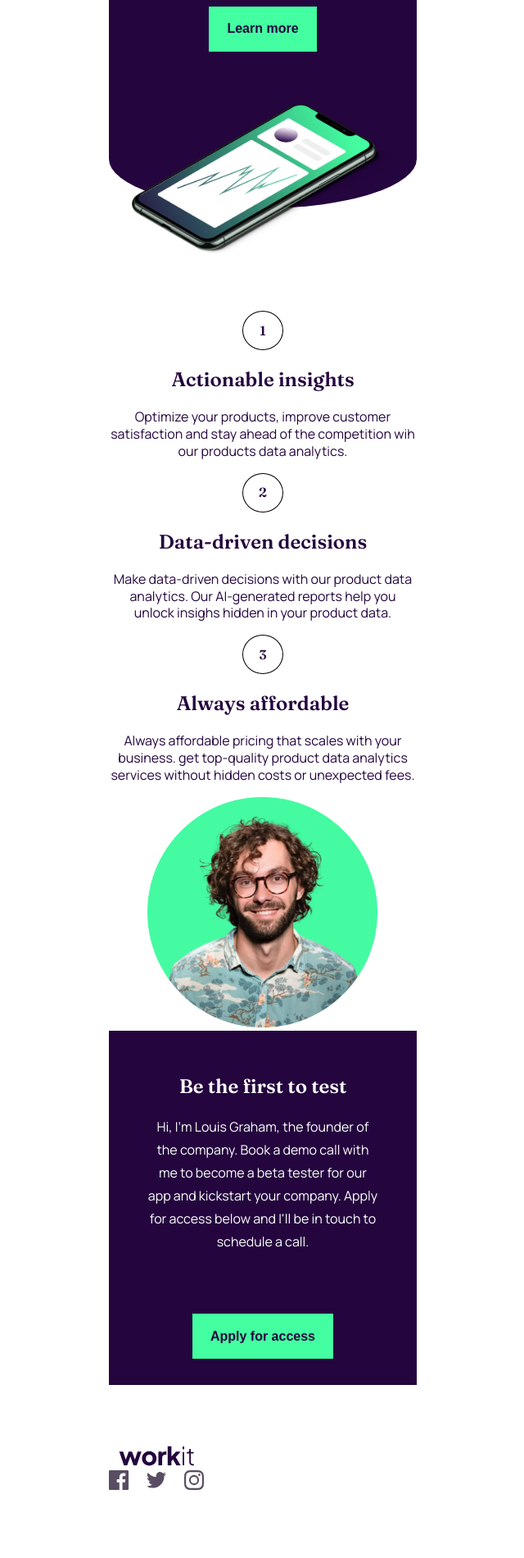
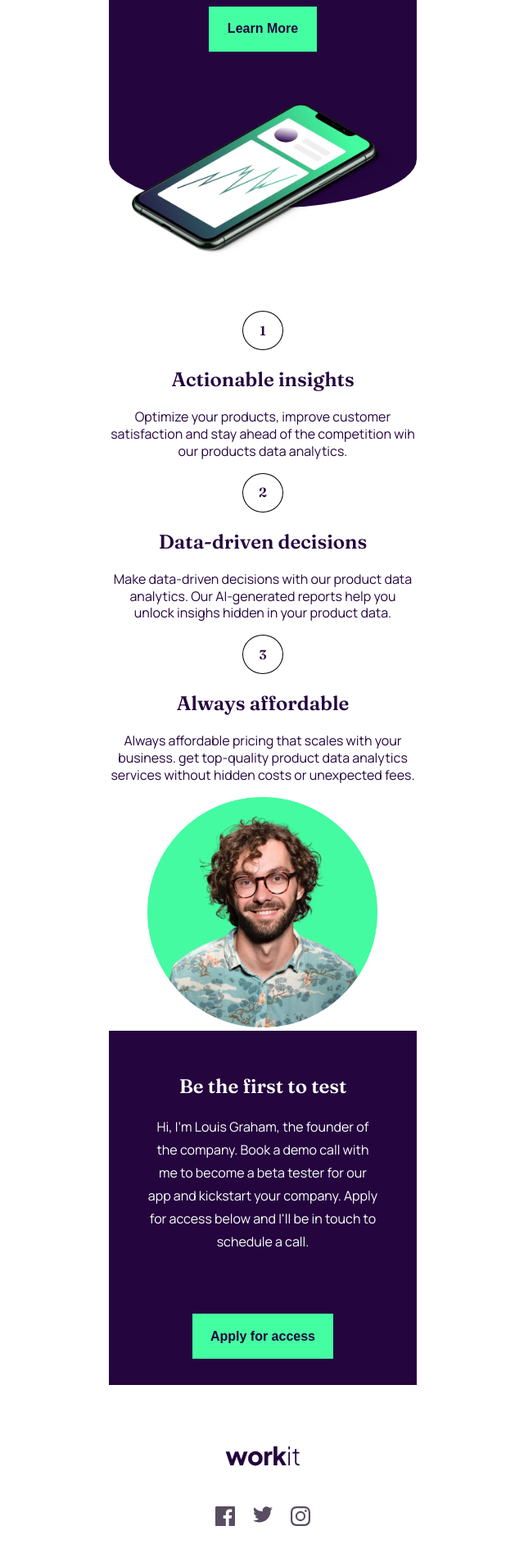
Before and after one commit to QLopes22/Workit-Landing-Page, a plain HTML site: page index.html in a window 1280 px wide. Shown: the part 244-2144 px from the top of the page at 82% size, without its empty margins (319-959 px from the left). Before the commit the page ends 2110 px from the top, so only its background shows below. Drawn offline with Linux system fonts and the light colour scheme.

Commit message:
adjusted buttons and hyper links

```diff
--- a/index.html
+++ b/index.html
@@ -15,14 +15,14 @@
   <header>
     <nav>
       <img class="logo" src="./images/logo-light.svg" alt="workit logo">
-      <p class="text"><a href="/"><span class="underline">Apply for access</span></a></p>
+      <p class="text"><a href="/"><span class="underline nav-span">Apply for access</span></a></p>
     </nav>
   </header>
   <main>
     <div class="hero-background"></div>
     <section class="hero-sec">
       <h1>Data <span class="underline">tailored</span> to your needs.</h1>
-      <button>Learn more</button>
+      <button type="button">Learn More</button>
       <br>
       <img class="phone-img" src="./images/image-hero.webp" alt="Image of an iphone using the Workit application">
     </section>
@@ -44,16 +44,16 @@
       <div class="founder-txt">
         <h1>Be the first to test</h1>
         <p class="text">Hi, I'm Louis Graham, the founder of the company. Book a demo call with me to become a beta tester for our app and kickstart your company. Apply for access below and I'll be in touch to schedule a call.</p>
-        <button>Apply for access</button>
+        <button type="button">Apply for access</button>
       </div>
     </section>
   </main>
   <footer class="footer">
     <img src="./images/logo-dark.svg" alt="" class="logo">
     <div class="social-container">
-      <img class="footer-img" src="./images/icon-facebook.svg" alt="Facebook icon">
-      <img class="footer-img" src="./images/icon-twitter.svg" alt="Twitter icon">
-      <img class="footer-img" src="./images/icon-instagram.svg" alt="Instagram icon">
+      <a href="/"><img class="footer-img" src="./images/icon-facebook.svg" alt="Facebook icon"></a>
+      <a href="/"><img class="footer-img" src="./images/icon-twitter.svg" alt="Twitter icon"></a>
+      <a href="/"><img class="footer-img" src="./images/icon-instagram.svg" alt="Instagram icon"></a>
     </div>
   </footer>
 </body>
--- a/scss/_footer.scss
+++ b/scss/_footer.scss
@@ -1,7 +1,11 @@
-
 .footer {
+    display: flex;
+    flex-direction: column;
+    justify-content: space-between;
+    margin: 74px auto;
+    align-items: center;
     width: 116px;
-    height: 102.22px;
+    height: 102.224px;
 }
 
 .footer-img {
@@ -11,4 +15,5 @@
 .social-container {
     display: flex;
     justify-content: space-between;
+    width: 116px;
 }
--- a/scss/_globals.scss
+++ b/scss/_globals.scss
@@ -32,12 +32,14 @@ a {
     color: white;
 }
 
+.nav-span{
+    &:hover {
+        color:#44FFA1;
+    }
+}
 
-button {
-    &:hover {
-        color:#24053E;
-        border: 1px solid #44FFA1;
-    }
+
+button, .button {
     background-color:#44FFA1;
     border: none;
     color: #24053E;
@@ -46,4 +48,10 @@ button {
     font-size: 1rem;
     font-weight: bold;
     line-height: 32px;
+    cursor: pointer;
+    &:hover {
+        background-color: #24053E;
+        color: #44FFA1;
+        border: 1px solid #44FFA1;
+    }
 }
```
Also changed, not shown: dist/syle.css, 1 other file.
